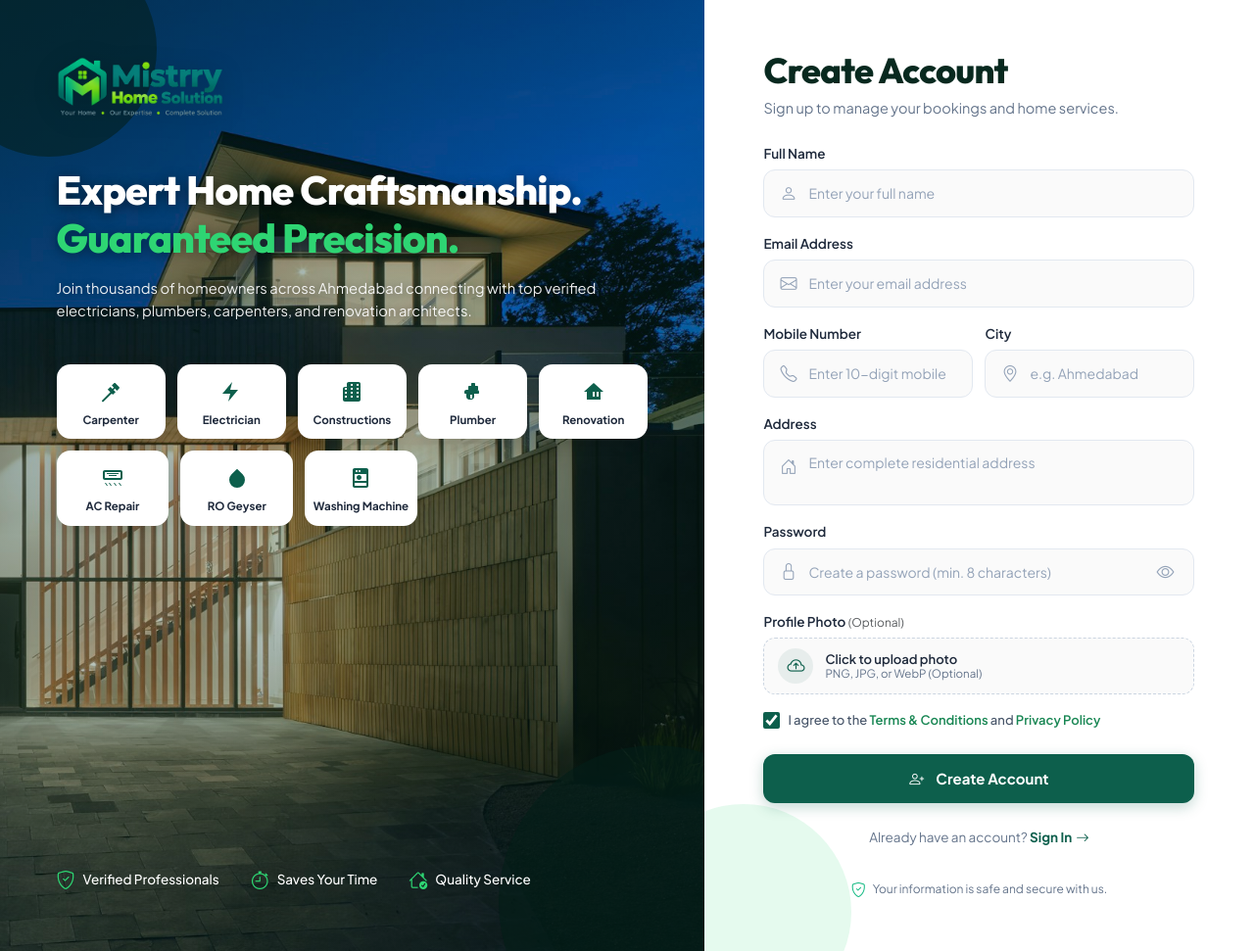
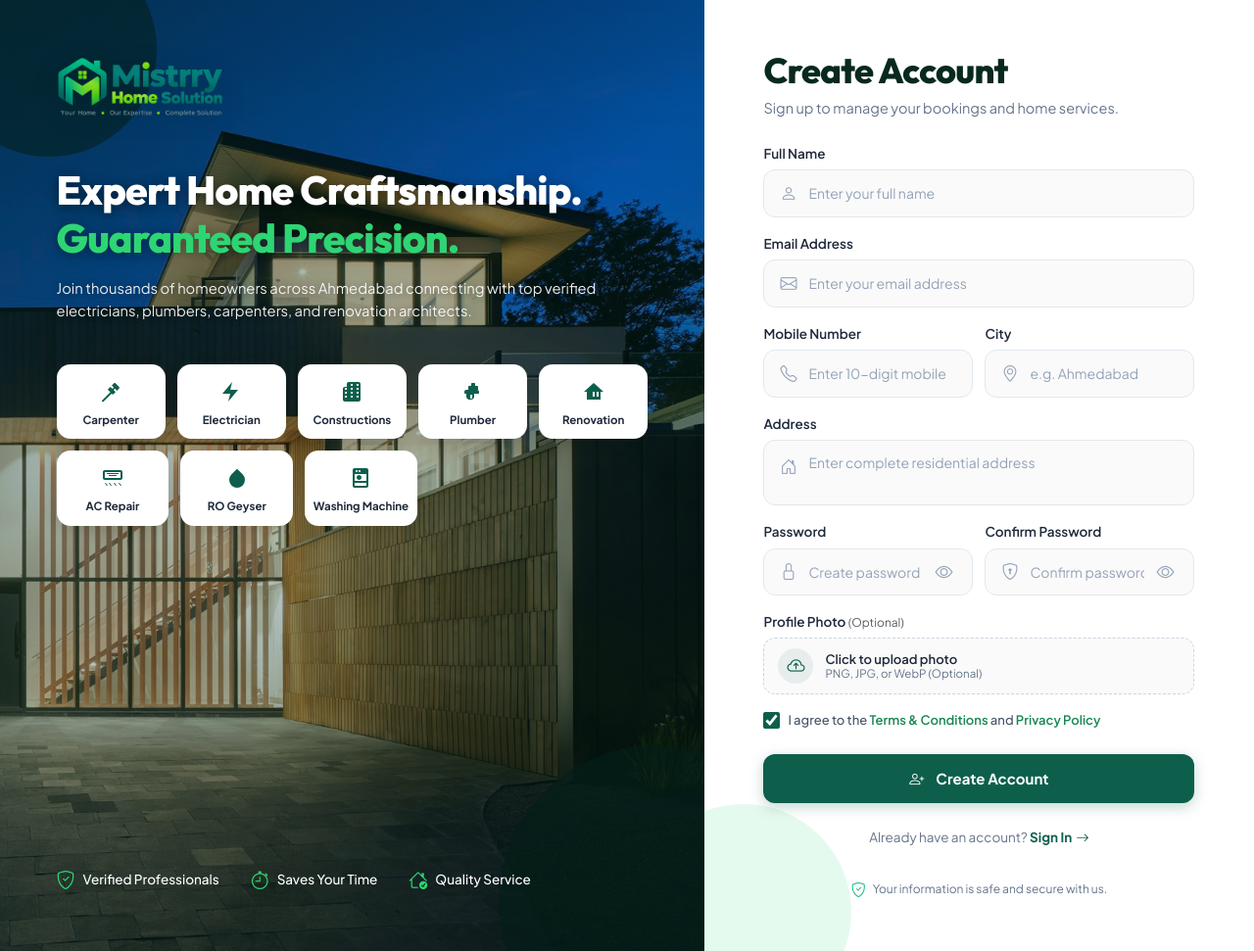
Before and after one commit to ravi-1820/Mistrry_Home-Sollution, a Django app: page /signup/ in a window 1280 px wide. Shown: the whole page at 98% size. Run offline with Django 5.2, Linux system fonts and the light colour scheme.

Commit message:
Add confirm password field with toggle and matching validation

```diff
--- a/templates/signup.html
+++ b/templates/signup.html
@@ -801,15 +801,30 @@
             </div>
           </div>
 
+          <!-- 2-Col Row: Password & Confirm Password -->
+          <div class="form-row-2col">
             <!-- Field 6: Password -->
             <div class="form-field-group">
               <label class="form-field-label" for="reg-password">Password</label>
               <div class="custom-input-box">
                 <i class="bi bi-lock"></i>
-              <input type="password" name="password" id="reg-password" placeholder="Create a password (min. 8 characters)" required>
+                <input type="password" name="password" id="reg-password" placeholder="Create password" required>
                 <button type="button" class="btn-toggle-password" id="togglePasswordBtn" aria-label="Toggle password visibility" onclick="togglePasswordVisibility()">
                   <i class="bi bi-eye" id="togglePasswordIcon"></i>
                 </button>
+              </div>
+            </div>
+
+            <!-- Field 7: Confirm Password -->
+            <div class="form-field-group">
+              <label class="form-field-label" for="reg-confirm-password">Confirm Password</label>
+              <div class="custom-input-box">
+                <i class="bi bi-shield-lock"></i>
+                <input type="password" name="confirm_password" id="reg-confirm-password" placeholder="Confirm password" required>
+                <button type="button" class="btn-toggle-password" id="toggleConfirmPasswordBtn" aria-label="Toggle confirm password visibility" onclick="toggleConfirmPasswordVisibility()">
+                  <i class="bi bi-eye" id="toggleConfirmPasswordIcon"></i>
+                </button>
+              </div>
             </div>
           </div>
 
@@ -893,6 +908,22 @@
       }
     }
 
+    function toggleConfirmPasswordVisibility() {
+      const input = document.getElementById('reg-confirm-password');
+      const icon = document.getElementById('toggleConfirmPasswordIcon');
+      if (!input || !icon) return;
+
+      if (input.type === 'password') {
+        input.type = 'text';
+        icon.classList.remove('bi-eye');
+        icon.classList.add('bi-eye-slash');
+      } else {
+        input.type = 'password';
+        icon.classList.remove('bi-eye-slash');
+        icon.classList.add('bi-eye');
+      }
+    }
+
     function handleProfilePreview(event) {
       const file = event.target.files[0];
       if (!file) return;
@@ -927,6 +958,15 @@
 
     function handleSignUpSubmit(e) {
       e.preventDefault();
+      const password = document.getElementById('reg-password').value;
+      const confirmPassword = document.getElementById('reg-confirm-password').value;
+
+      if (password !== confirmPassword) {
+        window.showToast('⚠️ Passwords do not match! Please check again.', 'error', 'bi-exclamation-triangle-fill');
+        document.getElementById('reg-confirm-password').focus();
+        return;
+      }
+
       const name = document.getElementById('reg-name').value;
       window.showToast(`🎉 Account created for ${name}! Redirecting to dashboard...`, 'success', 'bi-check-circle-fill');
       setTimeout(() => {
```
Lines whose indentation alone changed are shown as unchanged.
